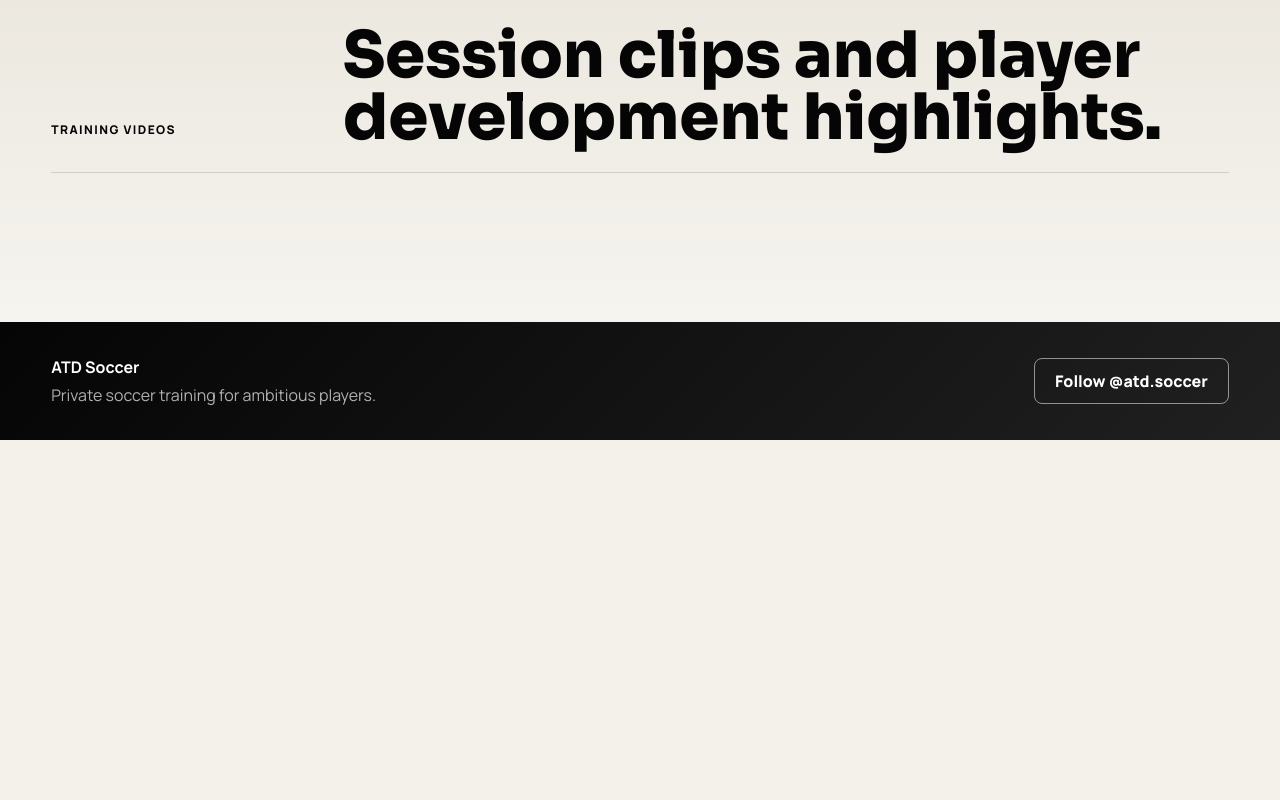
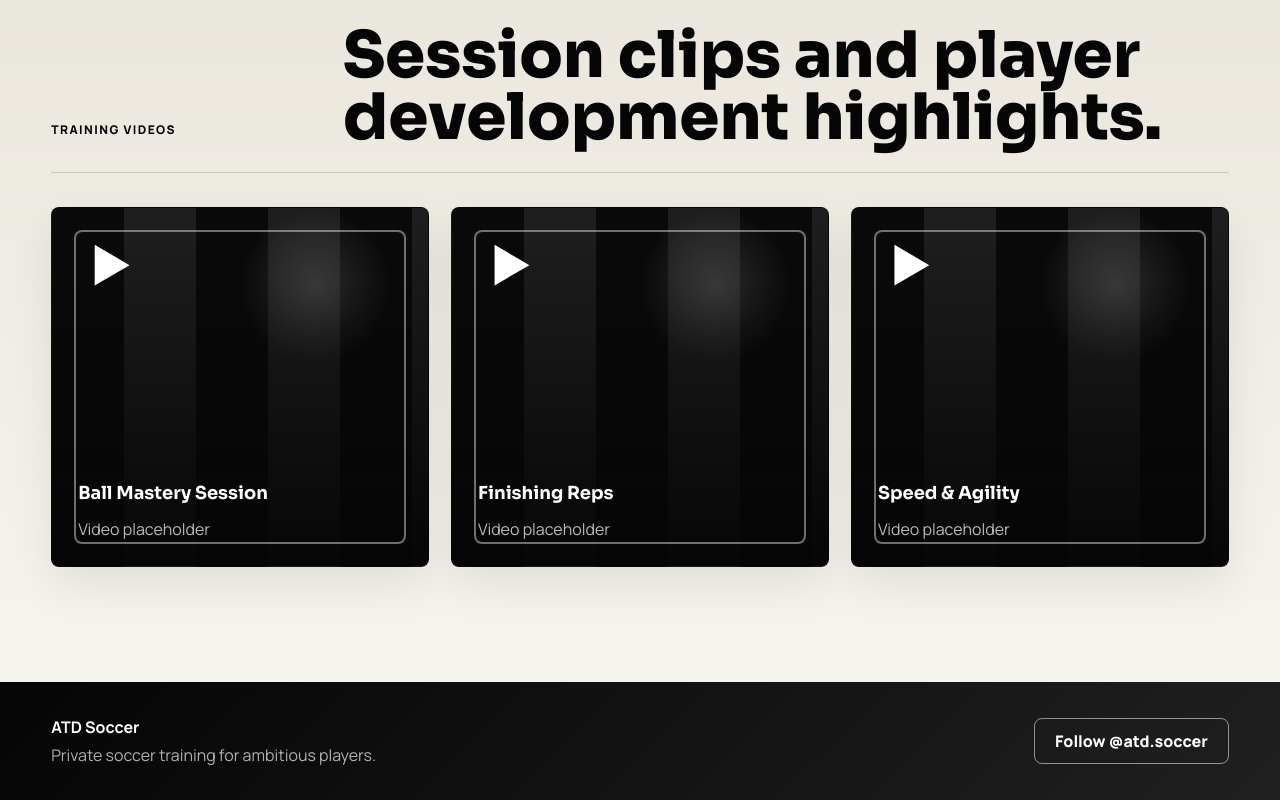
Before and after one commit to HistoryGuru/ATD, a plain HTML site: page index.html in a window 1280 px wide. Shown: the part 3552-4352 px from the top of the page. Before the commit the page ends 3992 px from the top, so only its background shows below. Drawn offline with Linux system fonts and the light colour scheme.

Commit message:
Update index.html

```diff
--- a/index.html
+++ b/index.html
@@ -148,7 +148,22 @@
           <h2>Session clips and player development highlights.</h2>
         </div>
         <div class="video-grid">
-          </div>
+          <article class="video-placeholder">
+            <div class="play-symbol" aria-hidden="true"></div>
+            <h3>Ball Mastery Session</h3>
+            <p>Video placeholder</p>
+          </article>
+          <article class="video-placeholder">
+            <div class="play-symbol" aria-hidden="true"></div>
+            <h3>Finishing Reps</h3>
+            <p>Video placeholder</p>
+          </article>
+          <article class="video-placeholder">
+            <div class="play-symbol" aria-hidden="true"></div>
+            <h3>Speed & Agility</h3>
+            <p>Video placeholder</p>
+          </article>
+        </div>
       </section>
     </main>
 
```
